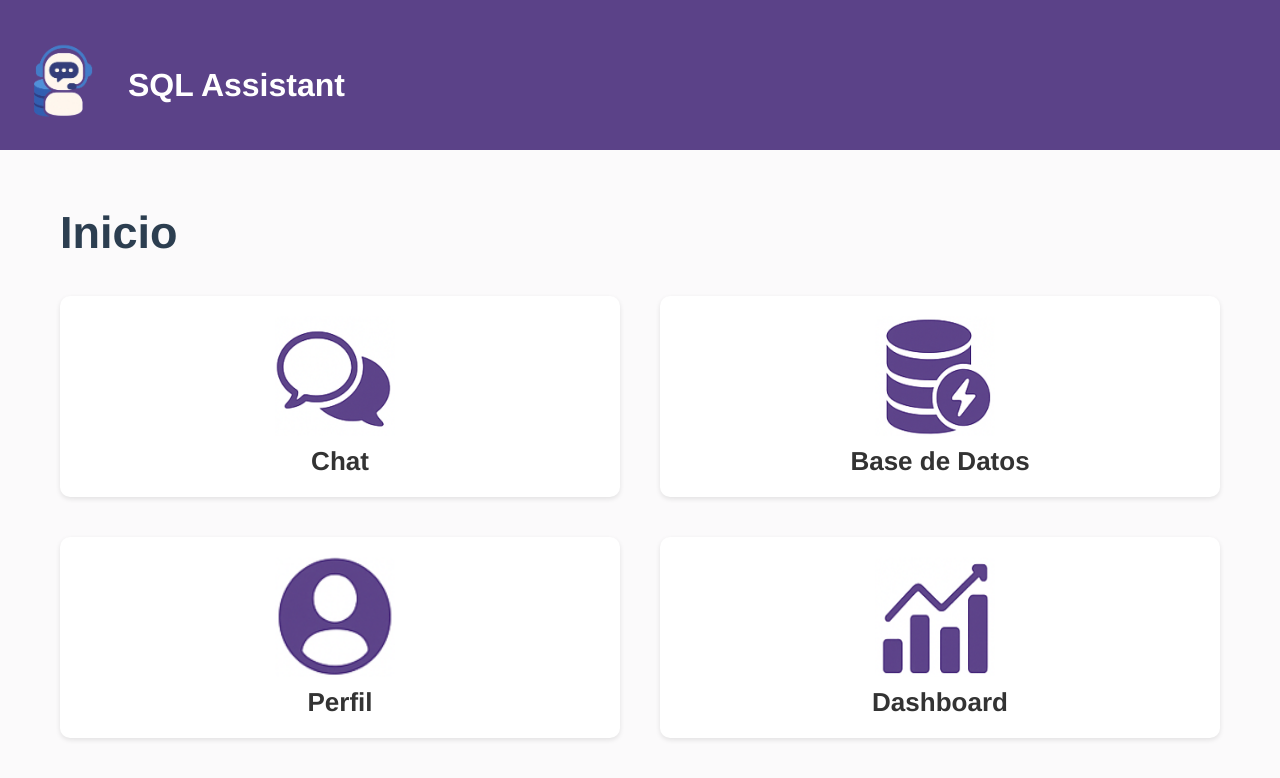
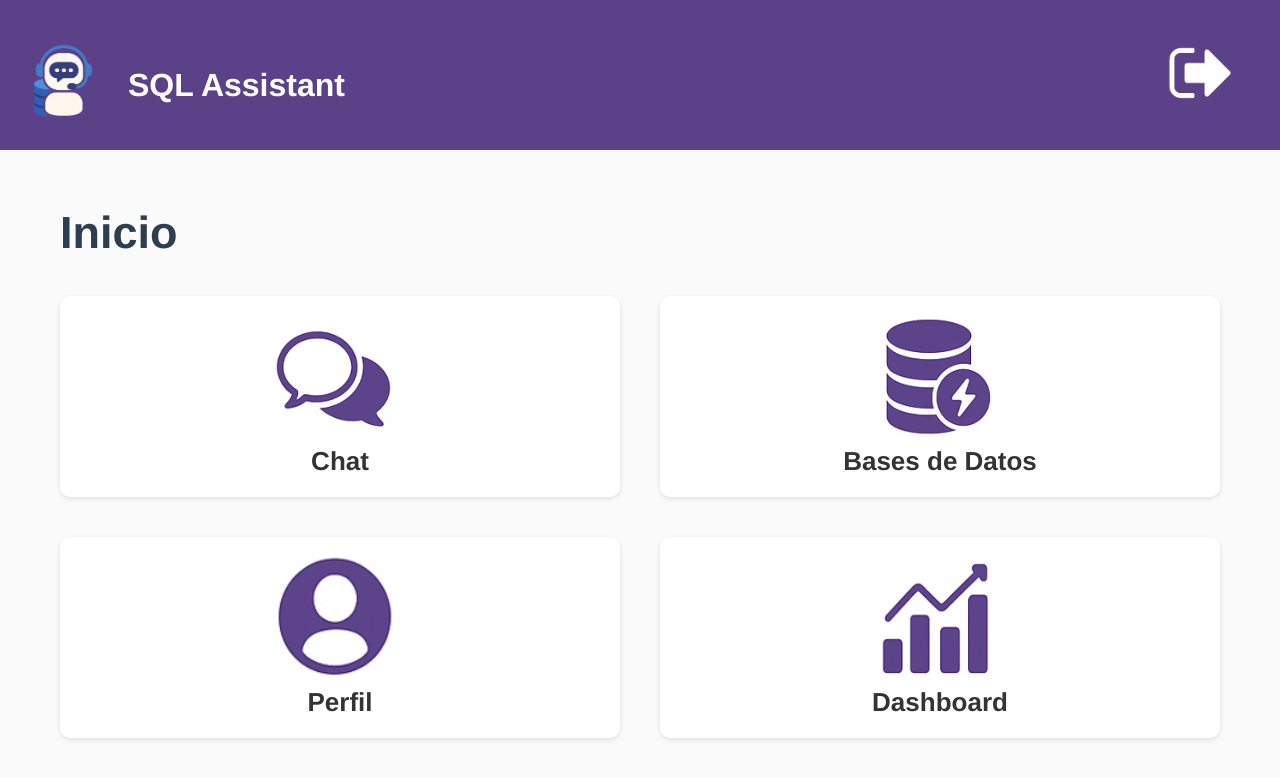
Before and after one commit to JesusAdrianP/SQL_web_assistant_front, a Vue app: page /home in a window 1280 px wide. Shown: the top 778 px of the page. Built offline with nearby package versions, Linux system fonts and the light colour scheme.

Commit message:
logout added

```diff
--- a/src/views/HomeView.vue
+++ b/src/views/HomeView.vue
@@ -4,6 +4,9 @@
       <div class="logo-title rounded-xl p-6 mb-6">
         <img src="@/assets/logosinfondo.png" alt="SQL Assistant Logo" class="logo-app w-40 mx-auto" />
         <h1 class="text-white text-2xl font-bold text-center mt-4" style="margin-bottom: 0px;">SQL Assistant</h1>
+        <a href="#" @click="logoutApp">
+            <img class="logout-icon" src="@/assets/logout.png" alt="logout">
+        </a>
       </div>
 
       <!-- Card -->
@@ -20,7 +23,7 @@
                 <div class="module-block">
                     <a class="module-icon text-lg font-semibold">
                         <img src="@/assets/logo_db.png" alt="chat-modulo" style="vertical-align: middle; margin-right: 10px;">
-                        <span class="module-label">Base de Datos</span>
+                        <span class="module-label">Bases de Datos</span>
                     </a>
                 </div>
             </div>
@@ -58,6 +61,10 @@ export default {
         this.obtenerMensaje();
     },
     methods: {
+        logoutApp() {
+            localStorage.removeItem('token');
+            this.$router.push({ name: 'InicioView' });
+        },
         goToView () {
             this.$router.push({ name: 'LoginView' })
         },
@@ -103,6 +110,8 @@ export default {
 
 .text-white {
     color: #FFFFFF;
+    width: 100%;
+    text-align: left;
 }
 
 .bg-white {
@@ -199,4 +208,11 @@ export default {
     color: #333;
     font-weight: 600;
 }
+
+.logout-icon {
+    height: 80px;
+    width: 80px;
+    cursor: pointer;
+    padding: 0px 40px;
+}
 </style>
```
Also changed, not shown: src/assets/logout.png (added).
